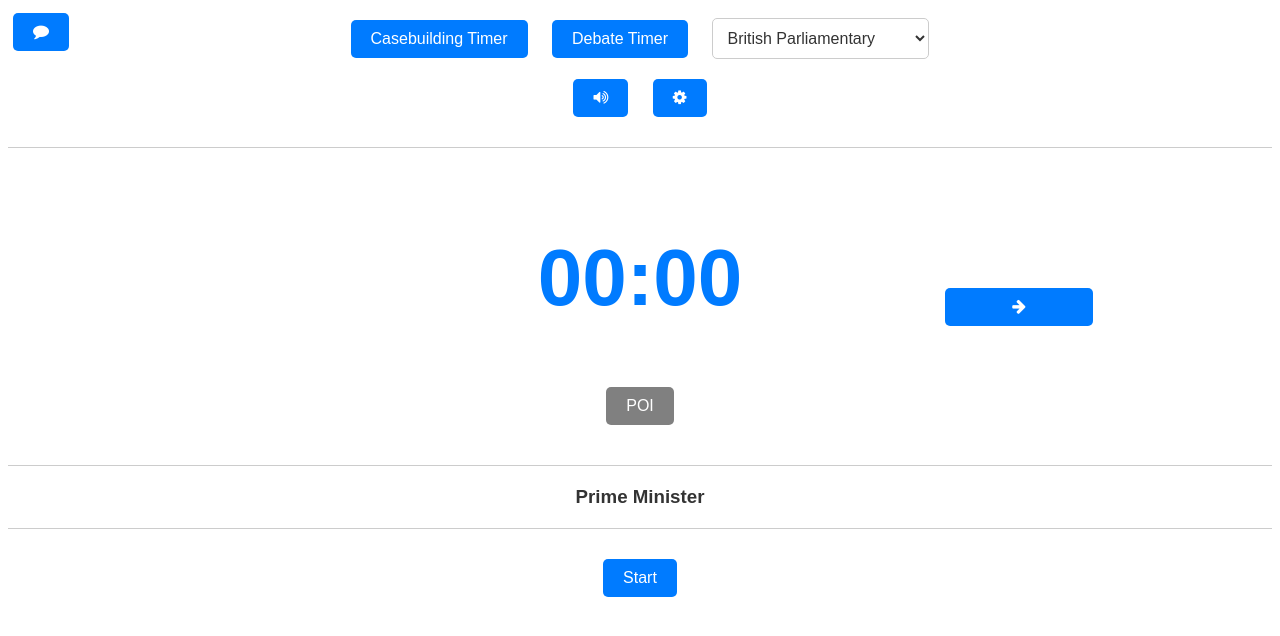
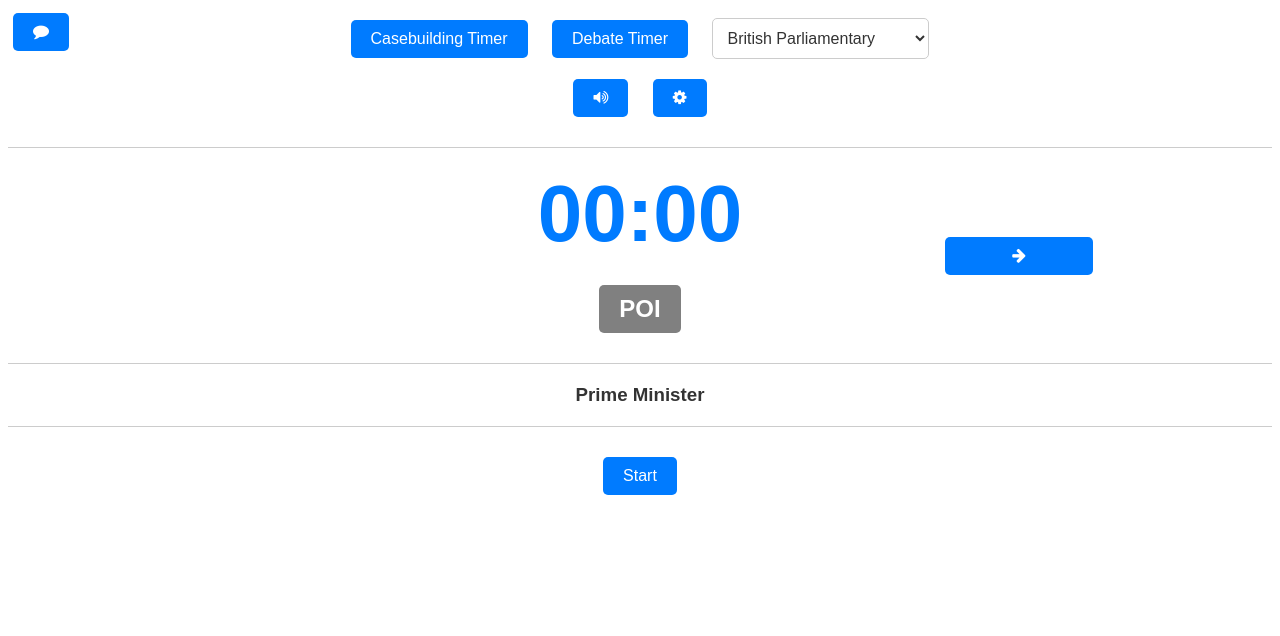
Before and after one commit to pod-III/ArguTime, a plain HTML site: page index.html in a window 1280 px wide. Drawn offline with Linux system fonts and the light colour scheme; no server answers.

Commit message:
clean style

```diff
--- a/css/style.css
+++ b/css/style.css
@@ -6,48 +6,32 @@ body {
   position: relative;
 }
 
-.container {
-  max-width: 800px;
-  margin: 0 auto;
-}
-
 a {
   text-decoration: none;
 }
 
-.button,
-button {
+.button {
   display: inline-block;
   padding: 10px 20px;
   margin: 10px;
   border-radius: 5px;
   cursor: pointer;
   color: #fff;
-}
-
-button {
-  box-shadow: none;
   background-color: #007bff;
 }
 
-button:active {
+.button:active {
   background-color: #007bff79;
 }
 
 #poi {
-  box-shadow: none;
   background-color: grey;
+  font-size: 1.5em;
+  font-weight: bold;
+  margin-top: 25px;
 }
 
 #poi:active {
-  background-color: #007bff79;
-}
-
-.button {
-  background-color: #007bff;
-}
-
-.button:active {
   background-color: #007bff79;
 }
 
@@ -134,14 +118,10 @@ hr {
   border-top: 1px solid #ccc;
 }
 
-#display {
-  text-align: center;
-  margin: 20px 0;
-}
-
 #time {
   font-size: 5em;
   color: #007bff;
+  font-weight: bolder;
 }
 
 #speaker {
@@ -159,13 +139,19 @@ hr {
   align-items: center;
   margin: auto 0;
   padding: 0;
+  text-align: center;
 }
 
 #before,
-#container,
 #next {
   margin: 0;
   padding: 10px;
+}
+
+#container {
+  max-width: 800px;
+  margin: 0;
+  padding: 0px;
 }
 
 #time {
--- a/index.html
+++ b/index.html
@@ -58,7 +58,7 @@
       </div>
       <div id="container">
         <!-- Displayed Timer -->
-        <h1 id="time">00:00</h1>
+        <span id="time">00:00</span>
         <!-- Point of Information Button -->
         <div id="poi" class="button" disabled>POI</div>
       </div>
```
